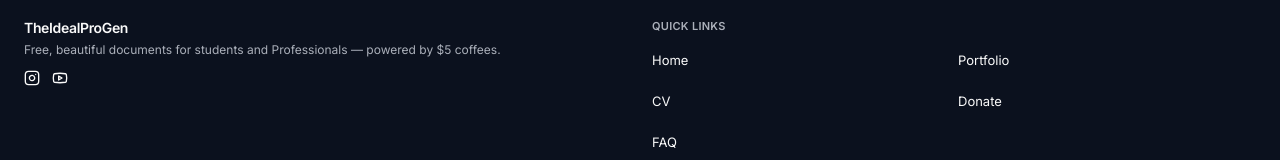
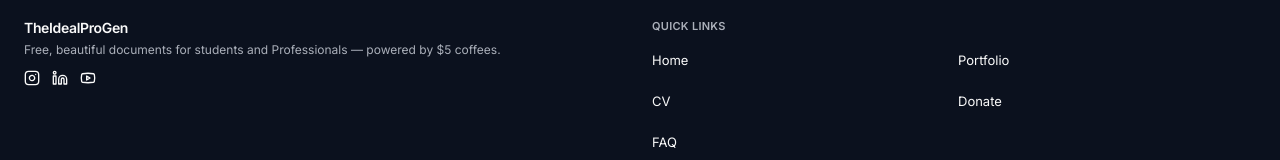
Before and after one commit to Theidealcareerpro/grokpro, a Next.js app: page / in a window 1280 px wide. Shown: the part 3031-3191 px from the top of the page. Built offline with nearby package versions, Linux system fonts and the light colour scheme.

Commit message:
fix: update linkedin

```diff
--- a/src/components/Footer.tsx
+++ b/src/components/Footer.tsx
@@ -2,14 +2,14 @@
 
 import Link from 'next/link';
 import { motion } from 'framer-motion';
-import { Youtube, Instagram, ArrowUp } from 'lucide-react';
+import { Youtube, Instagram, Linkedin, ArrowUp } from 'lucide-react';
 import { Button } from '@/components/ui/button';
 import { useState, useEffect, useCallback } from 'react';
 
 type Nav = { href: `/${string}` | '/'; label: string };
 type Social = {
   href: `https://${string}`;
-  label: 'Youtube' | 'Instagram' | 'TikTok';
+  label: 'Youtube' | 'Instagram' | 'Linkedin';
   icon: React.ComponentType<{ className?: string }>;
 };
 
@@ -22,7 +22,8 @@ const NAV: readonly Nav[] = [
 ] as const;
 
 const SOCIAL: readonly Social[] = [
-  { href: 'https://instagram.com/theidealprogen', label: 'Instagram', icon: Instagram },
+  { href: 'https://instagram.com/theidealprocareers', label: 'Instagram', icon: Instagram },
+  { href: 'https://www.linkedin.com/groups/15693009/', label: 'Linkedin', icon: Linkedin },
   { href: 'https://youtube.com/@theidealprocareers', label: 'Youtube', icon: Youtube },
 ] as const;
 
```
